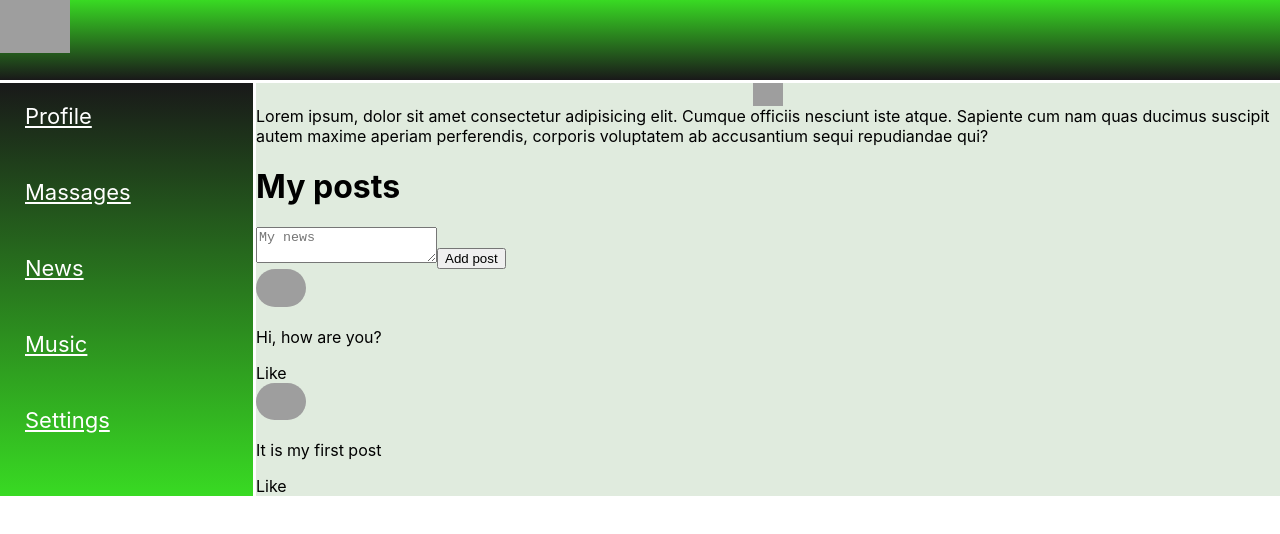
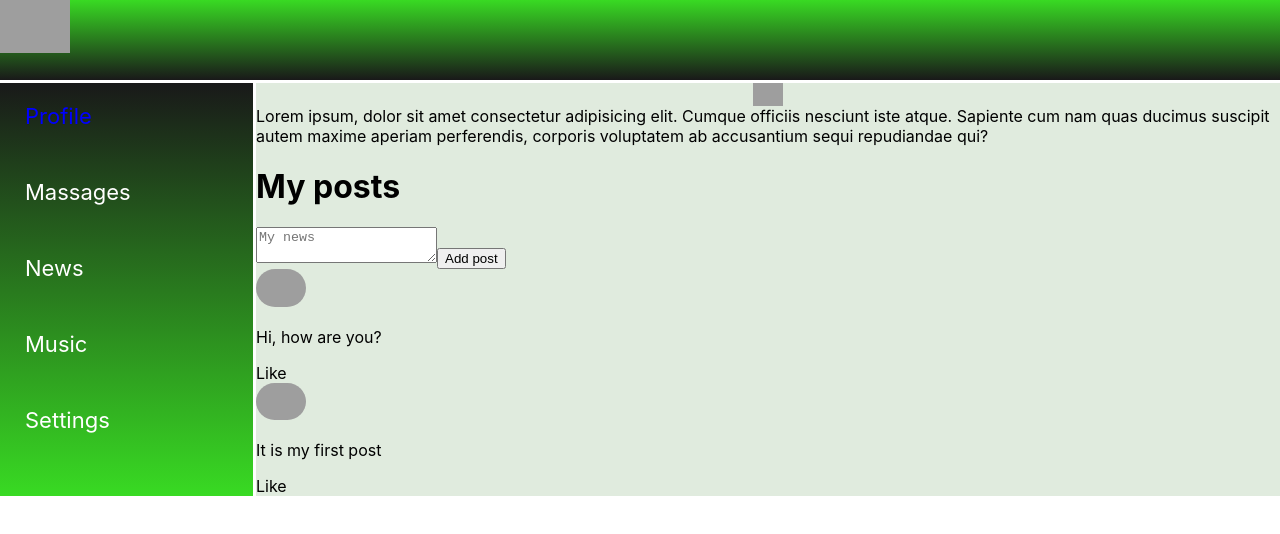
Before and after one commit to IrynaSerhiienko/react-app, a React (Create React App) app in the folder my-app1/: page /profile in a window 1280 px wide. Shown: the top 534 px of the page. Built offline with nearby package versions, Linux system fonts and the light colour scheme; grey boxes are pictures that could not be loaded.

Commit message:
Added active stile to Navlinks

```diff
--- a/my-app1/src/componets/Nav/Nav.jsx
+++ b/my-app1/src/componets/Nav/Nav.jsx
@@ -1,22 +1,42 @@
+import {NavLink } from 'react-router-dom';
 import s from './Nav.module.css';
 
 const Nav = ( ) => {
     return (  <nav className={s.nav}>
-    <div>
-      <a href="/profile" className={s.item}>Profile</a>
-      {/* <a href="" className={`${s.item} ${s.active}`}>Profile</a> */}
+    <div className={s.item}>
+        <NavLink to="/profile"  style={({ isActive }) => ({
+                            color: isActive ? 'blue' : 'white' })}>
+                            Profile
+        </NavLink>
+        {/* <NavLink to="/profile" activeClassName={s.active}>Profile</NavLink> */}
     </div>
-    <div>
-      <a href="/dialogs" className={s.item}>Massages</a>
+    <div className={s.item}>
+        <NavLink to="/dialogs" style={({ isActive }) => ({
+                            color: isActive ? 'blue' : 'white' })}>
+                            Massages
+        </NavLink>
+        {/* <NavLink to="/dialogs" activeClassName={s.active}>Massages</NavLink> */}
     </div>
-    <div>
-      <a href="/news" className={s.item}>News</a>
+    <div className={s.item}>
+        <NavLink to="/news" style={({ isActive }) => ({
+                            color: isActive ? 'blue' : 'white' })}>
+                            News
+        </NavLink>
+        {/* <NavLink to="/news" activeClassName={s.active}>News</NavLink> */}
     </div>
-    <div>
-      <a href="/music" className={s.item}>Music</a>
+    <div className={s.item}>
+        <NavLink to="/music" style={({ isActive }) => ({
+                            color: isActive ? 'blue' : 'white' })}>
+                            Music
+        </NavLink>
+        {/* <NavLink to="/music" activeClassName={s.active}>Music</NavLink> */}
     </div>
-    <div>
-      <a href="/settings" className={s.item}>Settings</a>
+    <div className={s.item}>
+        <NavLink to="/settings" style={({ isActive }) => ({
+                            color: isActive ? 'blue' : 'white' })}>
+                            Settings
+        </NavLink>
+        {/* <NavLink to="/settings" activeClassName={s.active}>Settings</NavLink> */}
     </div>
   </nav>)
 }
--- a/my-app1/src/componets/Nav/Nav.module.css
+++ b/my-app1/src/componets/Nav/Nav.module.css
@@ -8,7 +8,7 @@
   );
 }
 
-.nav div {
+.item {
   margin: 10px 0 30px 15px;
   border-radius: 15px;
   padding: 10px;
@@ -26,12 +26,12 @@
   color: blue;
 }
 
-.nav .item {
+.item a {
   color: white;
   font-size: 22px;
-    /* text-decoration: none; */
-};
+  text-decoration: none;
+}
 
-/* .item .active {
-    color: blue;
-}; */
+/* .item a.active {
+  color: goldenrod;
+} */
```
Lines whose indentation alone changed are shown as unchanged.
